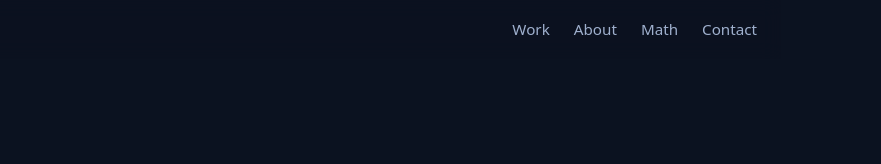
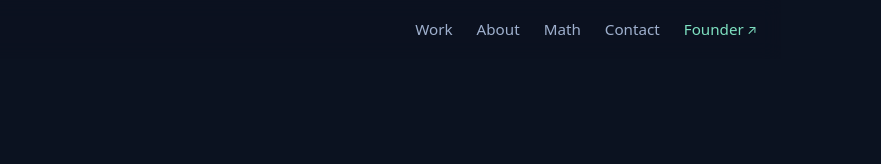
Before and after one commit to Sky-Creation/sky-creation, a plain HTML site: page site/index.html in a window 1280 px wide. Shown: the top 164 px of the page, 399-1280 px from the left. Drawn offline with Linux system fonts and the light colour scheme.

Commit message:
Put the founder portfolio in the main menu
It was reachable from the About and Contact pages but not from the menu, which
made it look absent from the site rather than merely secondary.

It is a separate site on another subdomain, so the menu entry is marked: it
carries the accent colour, a northeast arrow, and a visually hidden "external
site" note for screen readers. Following it leaves skycreation.dev and the back
button returns, which matches how the About and Contact links already behave.

```diff
--- a/site/assets/styles.css
+++ b/site/assets/styles.css
@@ -169,6 +169,24 @@ a:hover {
 .site-nav a:hover,
 .site-nav a[aria-current="page"] {
   color: var(--text);
+}
+
+/* The founder portfolio is a separate site on another subdomain, not a page of
+   this one. It is marked so nobody expects to stay on skycreation.dev. */
+.site-nav .nav-external {
+  display: inline-flex;
+  align-items: baseline;
+  gap: 0.2rem;
+  color: var(--accent-2);
+}
+
+.site-nav .nav-external:hover {
+  color: var(--accent-2);
+  text-decoration: underline;
+}
+
+.nav-external-mark {
+  font-size: 0.85em;
 }
 
 .nav-toggle {
--- a/site/index.html
+++ b/site/index.html
@@ -28,7 +28,8 @@
     <a href="/about">About</a>
     <a href="/math">Math</a>
     <a href="/contact">Contact</a>
-  </nav>
+      <a class="nav-external" href="https://founder.skycreation.dev">Founder<span class="visually-hidden"> (external site)</span><span class="nav-external-mark" aria-hidden="true">&nearr;</span></a>
+    </nav>
 </header>
 
 <main id="main">
```
Also changed, not shown: site/about.html (+2 -1 lines), site/contact.html (+2 -1 lines), site/math.html (+2 -1 lines), site/work.html (+2 -1 lines).
